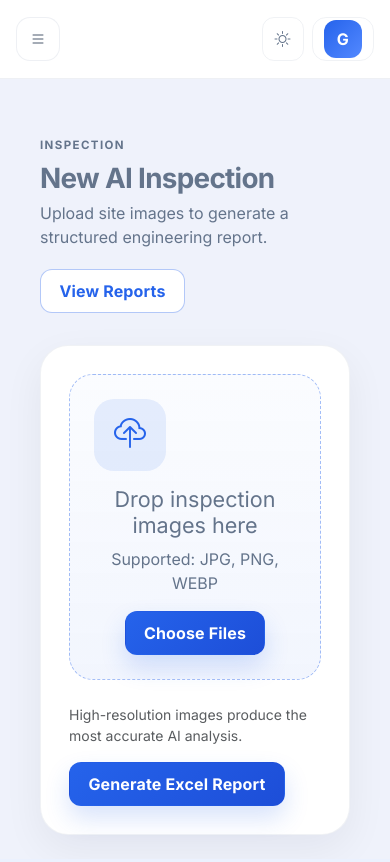
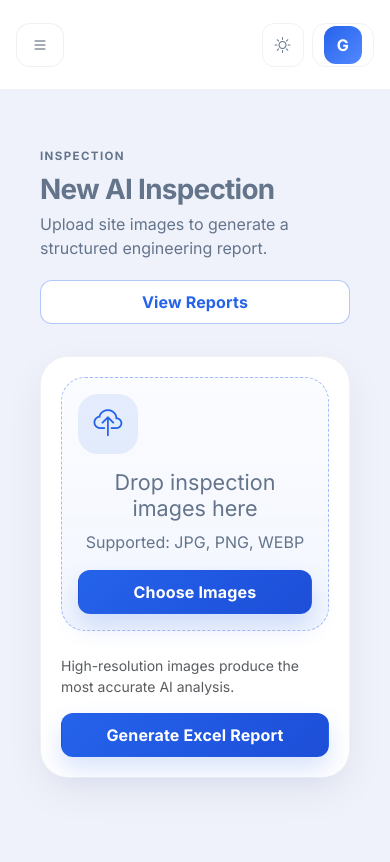
Before and after one commit to imepcop-coder/AI-MEP-Inspection, a Python web app: template AI-MEP-Inspection/app/templates/upload.html in a window 390 px wide. Before the commit the page ends 840 px from the top, so only its background shows below. Run offline with Jinja, Linux system fonts and the light colour scheme; the template is opened without the code that fills it, so the values that code supplies are empty.

Commit message:
4th iteration

```diff
--- a/AI-MEP-Inspection/app/static/css/style.css
+++ b/AI-MEP-Inspection/app/static/css/style.css
@@ -1211,7 +1211,242 @@ textarea:focus-visible {
   }
 }
 
-/* Duplicate tokens removed — design tokens are defined once at the top of this file in the primary :root. */
+/* Mobile friendly interactions and responsive fixes */
+.sidebar-backdrop {
+  position: fixed;
+  inset: 0;
+  background: rgba(15, 23, 42, 0.55);
+  z-index: 1040;
+  opacity: 0;
+  visibility: hidden;
+  transition: opacity 0.25s ease, visibility 0.25s ease;
+  pointer-events: none;
+}
+
+body.sidebar-open .sidebar-backdrop {
+  opacity: 1;
+  visibility: visible;
+  pointer-events: auto;
+}
+
+body.sidebar-open .sidebar {
+  transform: translateX(0) !important;
+}
+
+.app-body {
+  overflow-x: hidden;
+}
+
+.main-content,
+.app-body,
+.sidebar,
+.sidebar-backdrop,
+.modal,
+.modal-dialog,
+.modal-content {
+  -webkit-tap-highlight-color: transparent;
+}
+
+button,
+.btn,
+.btn-icon,
+.form-control,
+.form-select,
+textarea,
+input[type="text"],
+input[type="search"],
+input[type="email"],
+input[type="url"],
+input[type="tel"],
+input[type="number"],
+input[type="file"],
+label {
+  touch-action: manipulation;
+}
+
+.table-responsive {
+  overflow-x: auto;
+  -webkit-overflow-scrolling: touch;
+}
+
+.table-responsive table {
+  min-width: 100%;
+}
+
+.modal-dialog {
+  max-width: 100%;
+  margin: 1rem;
+}
+
+.modal-content {
+  max-height: calc(100vh - 2rem);
+  overflow: hidden;
+}
+
+.modal-body {
+  max-height: calc(100vh - 14rem);
+  overflow-y: auto;
+  -webkit-overflow-scrolling: touch;
+}
+
+@media (max-width: 991.98px) {
+  .sidebar {
+    position: fixed;
+    left: 0;
+    top: 72px;
+    bottom: 0;
+    width: min(320px, 100%);
+    transform: translateX(-100%);
+    transition: transform 0.25s ease;
+    z-index: 1050;
+    padding: 1.5rem 1rem;
+  }
+
+  .sidebar-open .sidebar {
+    transform: translateX(0);
+  }
+
+  .sidebar-nav .nav-link,
+  .sidebar-footer .btn {
+    min-height: 52px;
+    padding: 0.95rem 1rem;
+  }
+
+  .sidebar-footer {
+    padding-bottom: 2rem;
+  }
+
+  .topbar .btn-icon,
+  .sidebar-toggle,
+  .btn,
+  .form-control,
+  .form-select,
+  textarea {
+    min-height: 48px;
+  }
+
+  .topbar .btn-icon {
+    width: 48px;
+    height: 48px;
+  }
+
+  .page-header-section {
+    flex-direction: column;
+    align-items: stretch;
+  }
+
+  .main-content {
+    min-width: 0;
+  }
+
+  .upload-panel,
+  .calculator-panel,
+  .calculator-result-card,
+  .section-card,
+  .settings-sidebar,
+  .settings-content,
+  .assistant-sidebar,
+  .assistant-input-card,
+  .assistant-messages,
+  .assistant-header {
+    width: 100%;
+  }
+
+  .upload-dropzone {
+    min-height: 220px;
+    padding: 1.25rem;
+  }
+
+  .upload-dropzone .upload-icon {
+    width: 60px;
+    height: 60px;
+    font-size: 1.8rem;
+  }
+
+  .page-header h1 {
+    font-size: 1.8rem;
+  }
+
+  .page-actions {
+    justify-content: flex-start;
+  }
+
+  .breadcrumb-strip {
+    display: none;
+  }
+}
+
+@media (max-width: 767.98px) {
+  .topbar {
+    padding: 0.85rem 0.85rem;
+  }
+
+  .topbar .search-bar {
+    display: none !important;
+  }
+
+  .topbar-actions {
+    gap: 0.75rem;
+  }
+
+  .breadcrumb-strip {
+    display: none;
+  }
+
+  .page-header h1 {
+    font-size: 1.6rem;
+  }
+
+  .btn,
+  .btn-primary,
+  .btn-secondary,
+  .btn-success,
+  .btn-warning,
+  .btn-danger,
+  .btn-info {
+    width: 100%;
+    justify-content: center;
+  }
+
+  .upload-panel {
+    padding: 1.25rem;
+  }
+
+  .calculator-page {
+    padding: 1rem;
+  }
+}
+
+@media (max-width: 479.98px) {
+  .topbar .btn-icon,
+  .sidebar-toggle,
+  .btn,
+  .form-control,
+  .form-select,
+  textarea {
+    min-height: 52px;
+  }
+
+  .page-header h1 {
+    font-size: 1.4rem;
+  }
+
+  .upload-dropzone {
+    padding: 1rem;
+  }
+}
+
+/* Ensure images and cards resize cleanly */
+img,
+.video,
+iframe,
+embed,
+object,
+.picture,
+.source {
+  max-width: 100%;
+  height: auto;
+}
 
 body[data-theme="dark"] {
   --page-bg: #071120;
--- a/AI-MEP-Inspection/app/static/js/ui.js
+++ b/AI-MEP-Inspection/app/static/js/ui.js
@@ -1,4 +1,4 @@
-document.addEventListener('DOMContentLoaded', () => {
+const initializeAppUI = () => {
   const toastContainer = document.getElementById('appToastContainer');
 
   const showToast = (message, type = 'info') => {
@@ -27,18 +27,33 @@ document.addEventListener('DOMContentLoaded', () => {
   };
 
   const saveSidebarState = (isOpen) => localStorage.setItem('sidebarOpen', isOpen ? 'true' : 'false');
-  const loadSidebarState = () => localStorage.getItem('sidebarOpen') === 'true';
+  const isMobileWidth = () => window.matchMedia('(max-width: 991px)').matches || document.documentElement.clientWidth <= 991;
+
+  const loadSidebarState = () => {
+    if (isMobileWidth()) {
+      return false;
+    }
+    return localStorage.getItem('sidebarOpen') === 'true';
+  };
 
   const toggleSidebar = () => {
-    if (window.innerWidth <= 991) {
-      document.body.classList.toggle('sidebar-open');
-      saveSidebarState(document.body.classList.contains('sidebar-open'));
+    if (isMobileWidth()) {
+      const isOpen = document.body.classList.toggle('sidebar-open');
+      saveSidebarState(isOpen);
     } else {
       document.body.classList.toggle('sidebar-collapsed');
     }
   };
 
   const sidebarToggle = document.getElementById('sidebarToggle');
+  const sidebarBackdrop = document.getElementById('sidebarBackdrop');
+  const sidebarLinks = Array.from(document.querySelectorAll('.sidebar-nav .nav-link, .sidebar-footer a'));
+
+  const closeSidebar = () => {
+    document.body.classList.remove('sidebar-open');
+    saveSidebarState(false);
+  };
+
   if (sidebarToggle) {
     sidebarToggle.addEventListener('click', (event) => {
       event.preventDefault();
@@ -46,7 +61,22 @@ document.addEventListener('DOMContentLoaded', () => {
     });
   }
 
-  if (loadSidebarState()) {
+  if (sidebarBackdrop) {
+    sidebarBackdrop.addEventListener('click', () => {
+      closeSidebar();
+    });
+  }
+
+  sidebarLinks.forEach((link) => {
+    link.addEventListener('click', () => {
+      if (isMobileWidth()) {
+        closeSidebar();
+      }
+    });
+  });
+
+  document.body.classList.remove('sidebar-open');
+  if (!isMobileWidth() && loadSidebarState()) {
     document.body.classList.add('sidebar-open');
   }
 
@@ -199,4 +229,10 @@ document.addEventListener('DOMContentLoaded', () => {
   document.querySelectorAll('[data-action="close-toast"]').forEach((element) => {
     element.addEventListener('click', () => showToast('Action completed successfully.', 'success'));
   });
-});
+};
+
+if (document.readyState === 'loading') {
+  document.addEventListener('DOMContentLoaded', initializeAppUI);
+} else {
+  initializeAppUI();
+}
--- a/AI-MEP-Inspection/app/templates/assistant.html
+++ b/AI-MEP-Inspection/app/templates/assistant.html
@@ -93,7 +93,7 @@
       </form>
 
       <label class="assistant-file-uploader" for="fileInput">
-        <input type="file" id="fileInput" accept=".pdf,.docx,.xlsx,.jpg,.jpeg,.png">
+        <input type="file" id="fileInput" accept="image/*,.pdf,.docx,.xlsx,.jpg,.jpeg,.png" capture="environment">
         <i class="bi bi-cloud-upload fs-3"></i>
         <p class="mb-0">Drag files here or click to upload</p>
         <small class="text-muted">PDF, Word, Excel, Images</small>
--- a/AI-MEP-Inspection/app/templates/layouts/base.html
+++ b/AI-MEP-Inspection/app/templates/layouts/base.html
@@ -9,11 +9,11 @@
     <link href="https://cdn.jsdelivr.net/npm/bootstrap-icons@1.11.3/font/bootstrap-icons.css" rel="stylesheet">
     <link rel="stylesheet" href="https://cdnjs.cloudflare.com/ajax/libs/font-awesome/6.4.0/css/all.min.css">
     <link href="https://fonts.googleapis.com/css2?family=Inter:wght@300;400;600;700;900&display=swap" rel="stylesheet">
-    <link rel="stylesheet" href="{{ url_for('static', path='css/style.css') }}">
-    <link rel="stylesheet" href="{{ url_for('static', path='css/calculators.css') }}">
-    <link rel="stylesheet" href="{{ url_for('static', path='css/dashboard.css') }}">
-    <link rel="stylesheet" href="{{ url_for('static', path='css/calculator-card.css') }}">
-    <link rel="stylesheet" href="{{ url_for('static', path='css/ui.css') }}">
+    <link rel="stylesheet" href="{{ url_for('static', path='css/style.css') }}?v=3">
+    <link rel="stylesheet" href="{{ url_for('static', path='css/calculators.css') }}?v=3">
+    <link rel="stylesheet" href="{{ url_for('static', path='css/dashboard.css') }}?v=3">
+    <link rel="stylesheet" href="{{ url_for('static', path='css/calculator-card.css') }}?v=3">
+    <link rel="stylesheet" href="{{ url_for('static', path='css/ui.css') }}?v=3">
     {% block head_extra %}{% endblock %}
 </head>
 
@@ -27,7 +27,8 @@
             <aside class="col-auto app-sidebar-col">
                 {% include "layouts/sidebar.html" %}
             </aside>
-            <main class="col main-content px-4 py-4">
+                <div class="sidebar-backdrop" id="sidebarBackdrop" aria-hidden="true"></div>
+                <main class="col main-content px-4 py-4">
                 {% set current_path = request.url.path if request and request.url else '' %}
                 {% if current_path.startswith('/calculators') and current_path != '/calculators' %}
                 <div class="d-flex justify-content-start mb-3">
@@ -48,8 +49,8 @@
 
 <div class="app-toast-container" id="appToastContainer"></div>
 <script src="https://cdn.jsdelivr.net/npm/bootstrap@5.3.2/dist/js/bootstrap.bundle.min.js"></script>
-<script src="{{ url_for('static', path='js/ui.js') }}"></script>
-<script src="{{ url_for('static', path='js/calculator-card.js') }}?v=2"></script>
+<script src="{{ url_for('static', path='js/ui.js') }}?v=3"></script>
+<script src="{{ url_for('static', path='js/calculator-card.js') }}?v=3"></script>
 
 {% block extra_scripts %}{% endblock %}
 
--- a/AI-MEP-Inspection/app/templates/upload.html
+++ b/AI-MEP-Inspection/app/templates/upload.html
@@ -22,8 +22,8 @@
                     <div class="upload-icon"><i class="bi bi-cloud-upload"></i></div>
                     <h4 class="mb-2">Drop inspection images here</h4>
                     <p class="mb-3">Supported: JPG, PNG, WEBP</p>
-                    <label class="btn btn-primary mb-0" for="inspection-images">Choose Files</label>
-                    <input id="inspection-images" class="d-none" type="file" name="images" multiple accept=".jpg,.jpeg,.png,.webp" required>
+                    <label class="btn btn-primary mb-0" for="inspection-images">Choose Images</label>
+                    <input id="inspection-images" class="d-none" type="file" name="images" multiple accept="image/*,.jpg,.jpeg,.png,.webp" capture="environment" required>
                 </div>
             </div>
 
```
Also changed, not shown: other parts of AI-MEP-Inspection/app/static/css/style.css (+15 -16 lines), AI-MEP-Inspection/ai_mep_inspection.db.
